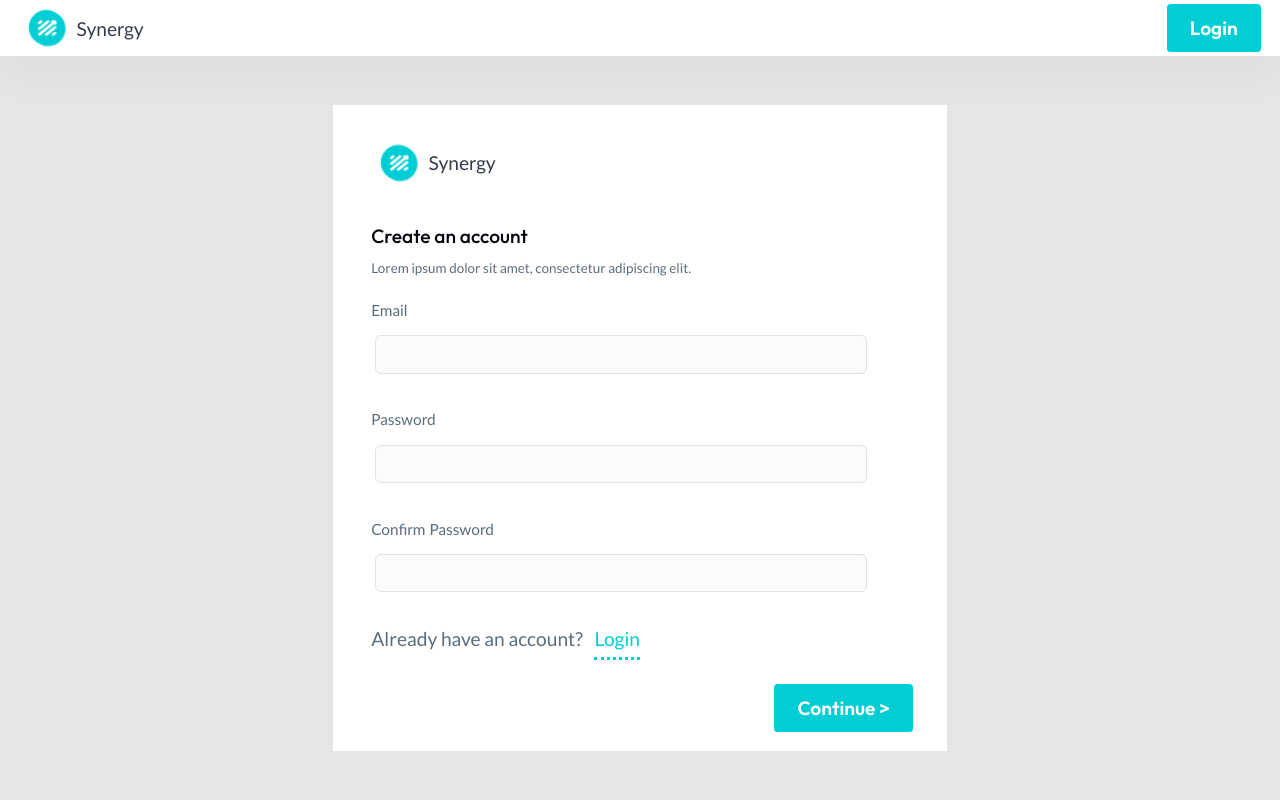
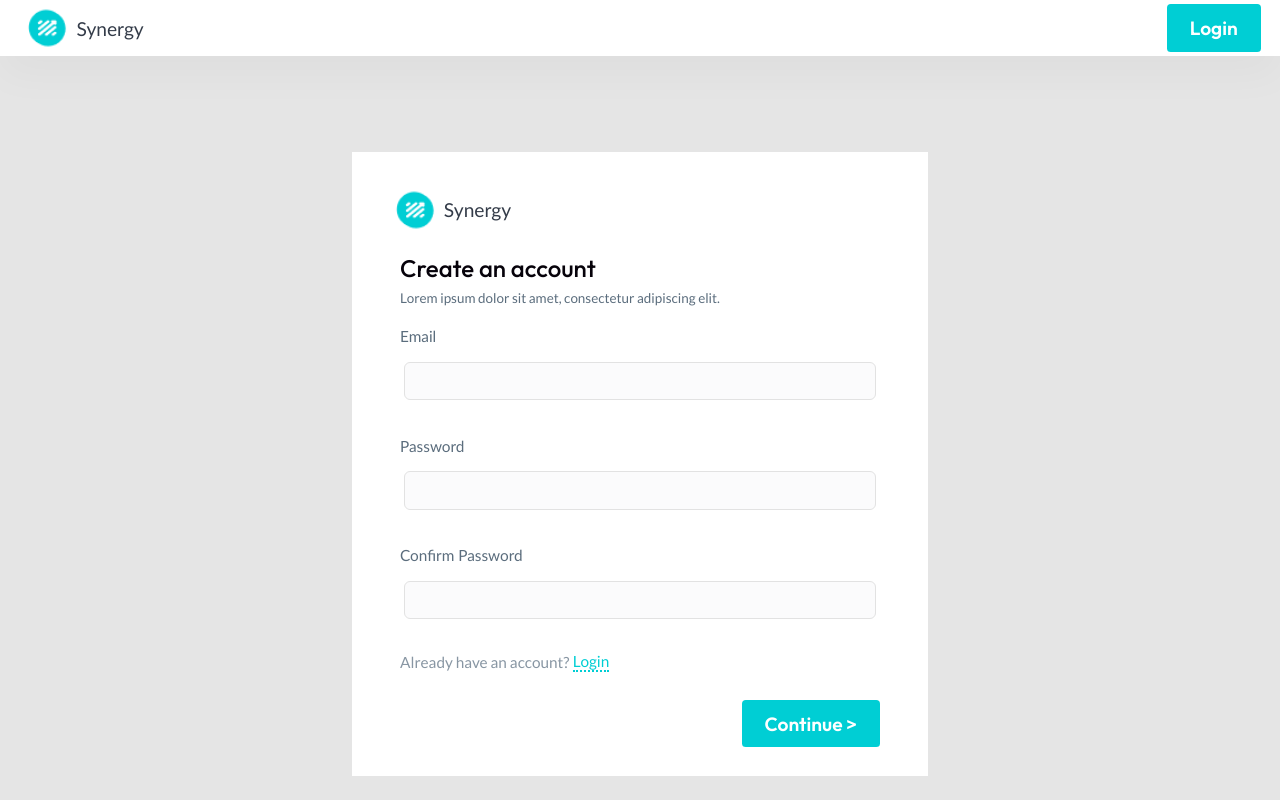
Before and after one commit to nology-tech/quadra-client-project, a React (Create React App) app: page /signup in a window 1280 px wide. Built offline with nearby package versions, Linux system fonts and the light colour scheme.

Commit message:
signup styling

```diff
--- a/src/pages/SignUp/SignUp.jsx
+++ b/src/pages/SignUp/SignUp.jsx
@@ -147,7 +147,7 @@ const SignUp = ({ saveUser }) => {
           <div className="signUp__continue">
             <Button
               buttonClass="largeButton"
-              buttonText="Continue >"
+              buttonText="Continue  >"
               handleClick={register}
             />
           </div>
--- a/src/pages/SignUp/SignUp.scss
+++ b/src/pages/SignUp/SignUp.scss
@@ -1,6 +1,5 @@
 @use "../../styles/variables" as *;
 @use "../../styles/typography" as *;
-
 
 .signUp {
   background-color: $color-background;
@@ -9,12 +8,14 @@
     display: flex;
     justify-content: center;
     align-items: center;
-    height: 93vh;
+    margin-top: 5rem;
   }
-
+  &__company {
+    margin-left: -0.7rem;
+  }
   &__contents {
-    padding: 0.5rem 2rem;
-    width: 32rem;
+    padding: 0.5rem 2.5rem;
+    width: 30rem;
     background-color: $background-color;
   }
 
@@ -22,10 +23,9 @@
     color: $color-heading;
     font-family: $font-heading;
     font-weight: 500;
-    font-size: 1rem;
-    line-height: 1.5rem;
+    font-size: 1.25rem;
     font-style: normal;
-    margin-top: 0.6rem;
+    margin-top: -1rem;
     margin-bottom: -2rem;
   }
 
@@ -34,31 +34,35 @@
     color: $color-text;
     font-weight: 400;
     font-size: 0.7rem;
-    line-height: 1.18rem;
   }
 
   &__text {
     font-family: $font-login-text;
     color: $color-text;
     display: flex;
+
+    &--account {
+      font-size: 0.8rem;
+      width: 9rem;
+      color: $color-text-secondary;
+    }
     &--login {
-      padding-top: 0.5rem;
+      display: flex;
+      justify-content: flex-start;
       color: $color-primary;
-      border-bottom: 0.2rem dotted;
-      margin-right: 14rem;
+      border-bottom: 0.15rem dotted;
+      align-self: center;
+      font-size: 0.8rem;
     }
   }
 
   &__continue {
-    width: 10rem;
-    margin: 1.3rem 0 0.5rem 21rem;
+    display: flex;
+    justify-content: flex-end;
+    padding: 1rem 0 1rem 0;
   }
 
-&__input{
-  width: 26rem;
+  &__input--password {
+    height: 50rem;
+  }
 }
-&__input--password{
-    height: 50rem;
-}
-
-}
```
